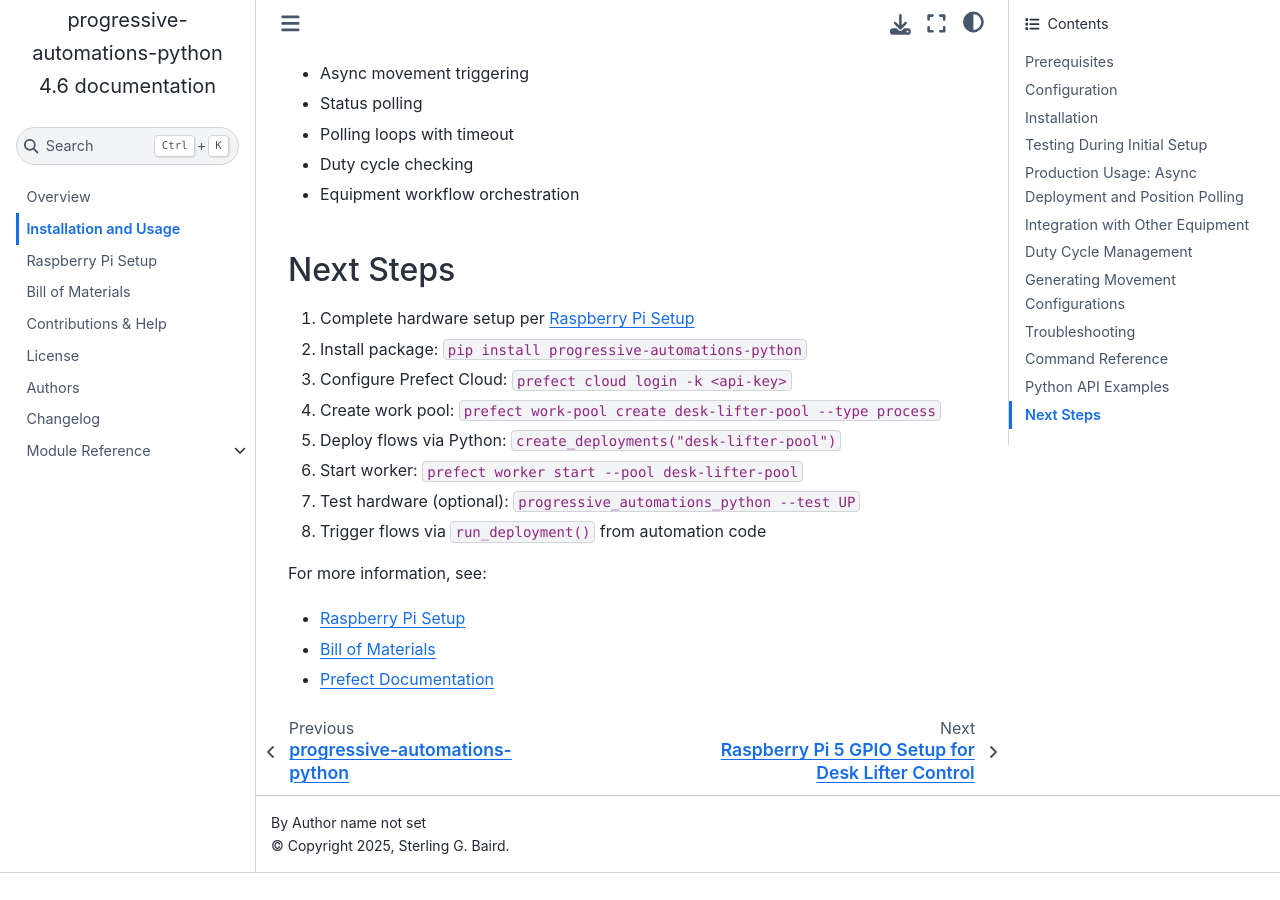
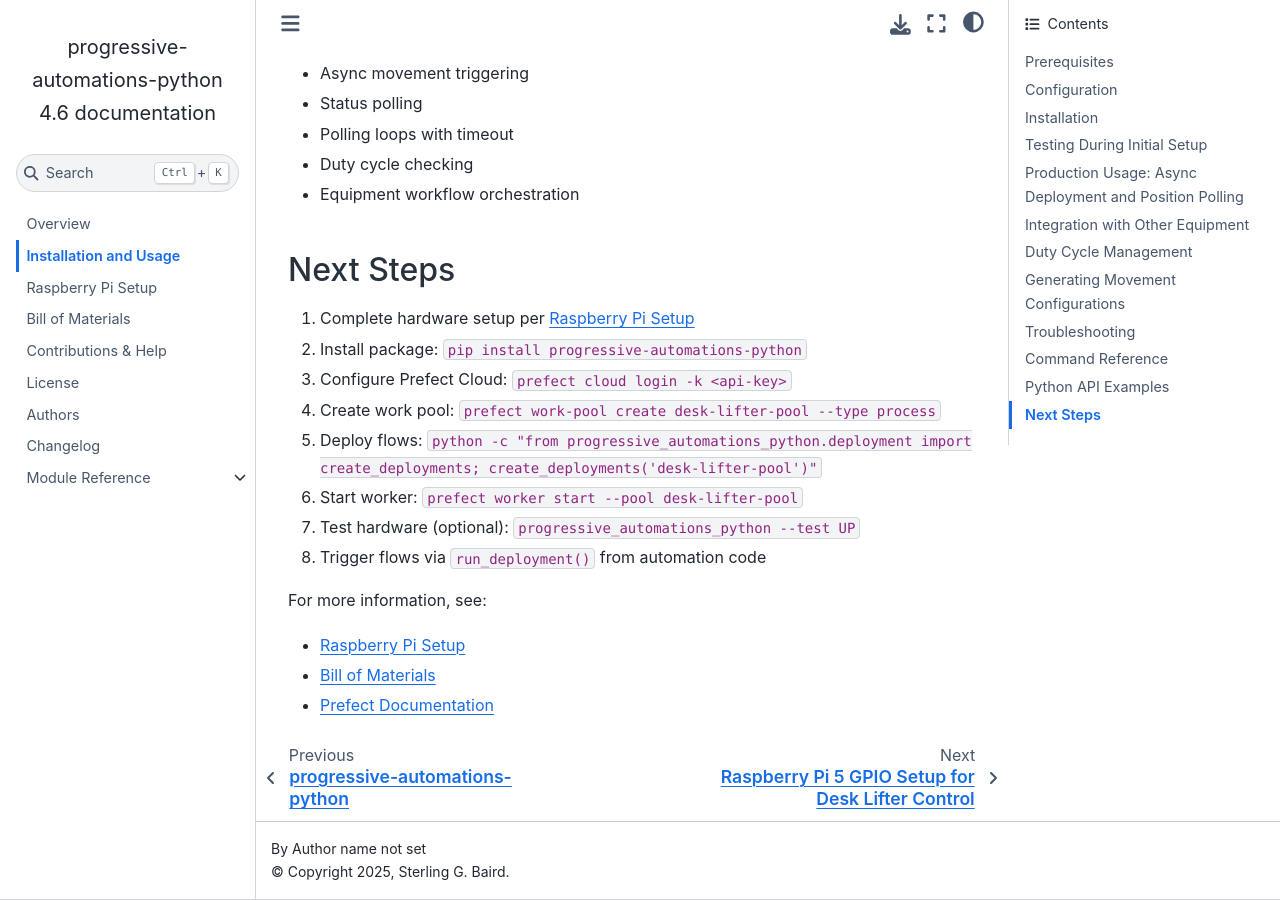
Before and after one commit to AccelerationConsortium/progressive-automations-python, a Sphinx documentation site: the page built from docs/installation-and-usage.md, in a window 1280 px wide and 900 px high, scrolled down 9676 px. Built offline with Sphinx 7.4.7 and the Sphinx Book theme 1.1.4, drawn with Linux system fonts in a browser that asks for light colours; before the commit the page ends 10549 px from its top, so only the background shows below that; some of the changed text lies outside the part shown.

Commit message:
Address PR feedback: add LG-07 specificity, total cost, standalone note, fix deployment step
Co-authored-by: sgbaird <45469701+sgbaird@users.noreply.github.com>

```diff
--- a/docs/installation-and-usage.md
+++ b/docs/installation-and-usage.md
@@ -441,7 +441,7 @@ This displays comprehensive code examples for:
 2. Install package: `pip install progressive-automations-python`
 3. Configure Prefect Cloud: `prefect cloud login -k <api-key>`
 4. Create work pool: `prefect work-pool create desk-lifter-pool --type process`
-5. Deploy flows via Python: `create_deployments("desk-lifter-pool")`
+5. Deploy flows: `python -c "from progressive_automations_python.deployment import create_deployments; create_deployments('desk-lifter-pool')"`
 6. Start worker: `prefect worker start --pool desk-lifter-pool`
 7. Test hardware (optional): `progressive_automations_python --test UP`
 8. Trigger flows via `run_deployment()` from automation code
```
Also changed, not shown: other parts of docs/installation-and-usage.md (+1 -1 lines), README.md (+2 -0 lines), docs/bill_of_materials.md (+1 -0 lines).
